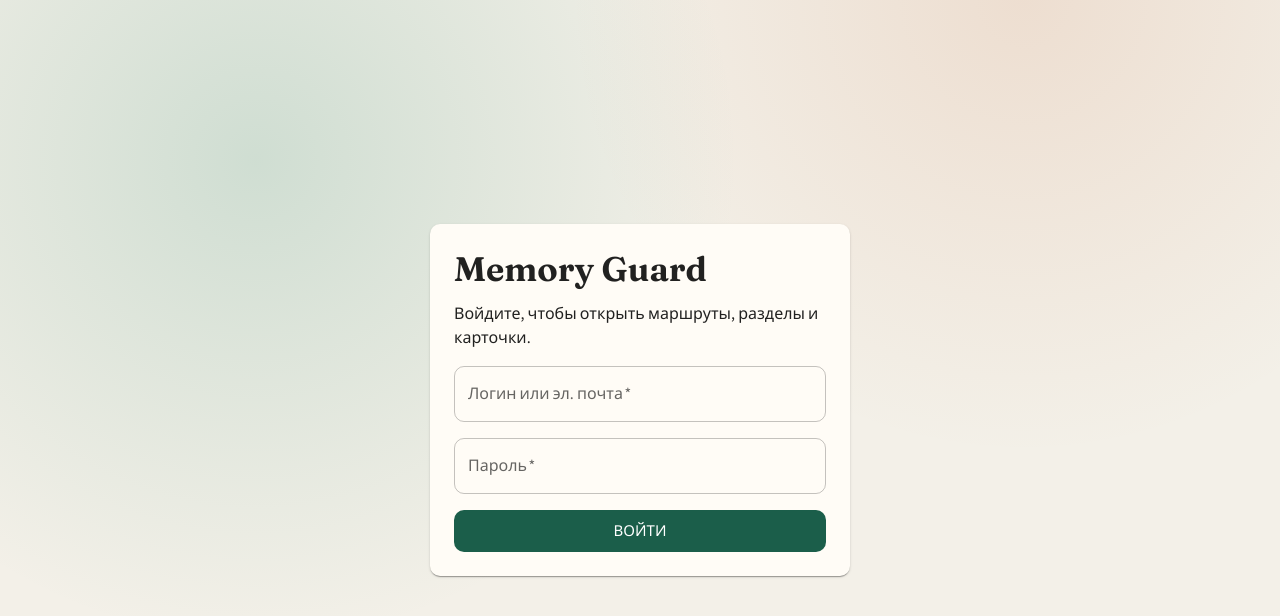
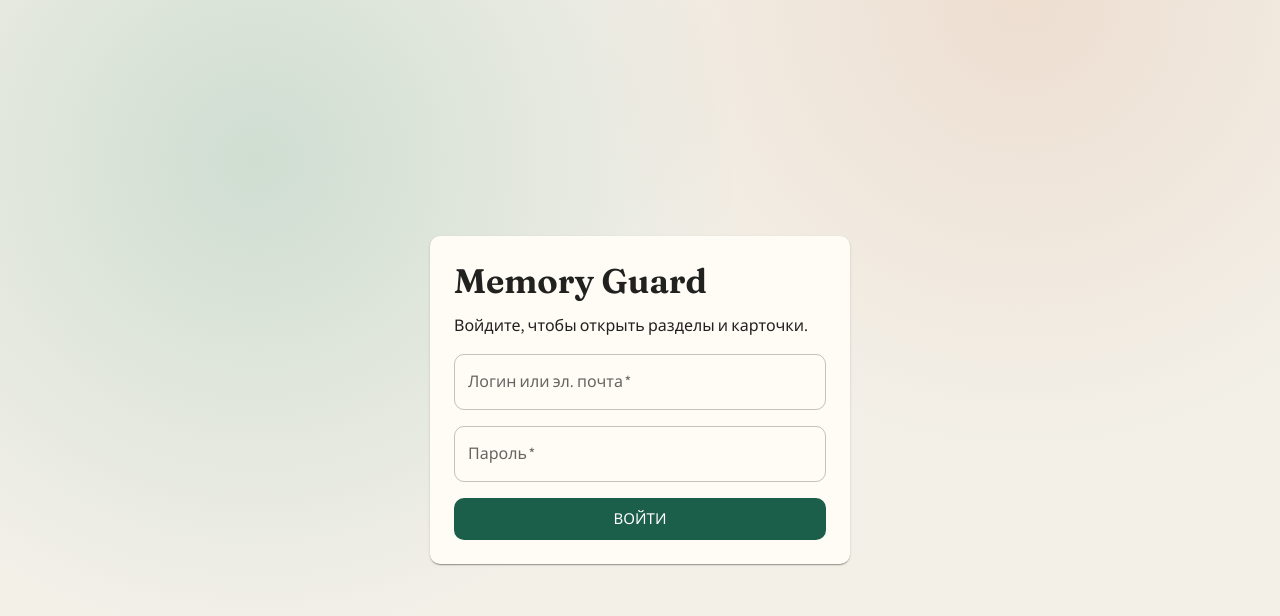
Before and after one commit to ArturGudiev/mg2-frontend, a React (Vite) app: page /login in a window 1280 px wide. Shown: the top 616 px of the page. Built offline with nearby package versions, Linux system fonts and the light colour scheme; no server answers.

Commit message:
New commit

```diff
--- a/src/pages/LoginPage.tsx
+++ b/src/pages/LoginPage.tsx
@@ -63,7 +63,7 @@ export function LoginPage() {
         </Typography>
         <Typography color="text.secondary" sx={{ mb: 2 }}>
           {/* Войдите или зарегистрируйтесь, чтобы открыть маршруты, разделы и карточки. */}
-          Войдите, чтобы открыть маршруты, разделы и карточки.
+          Войдите, чтобы открыть разделы и карточки.
         </Typography>
 
         {/* Registration temporarily disabled
```
